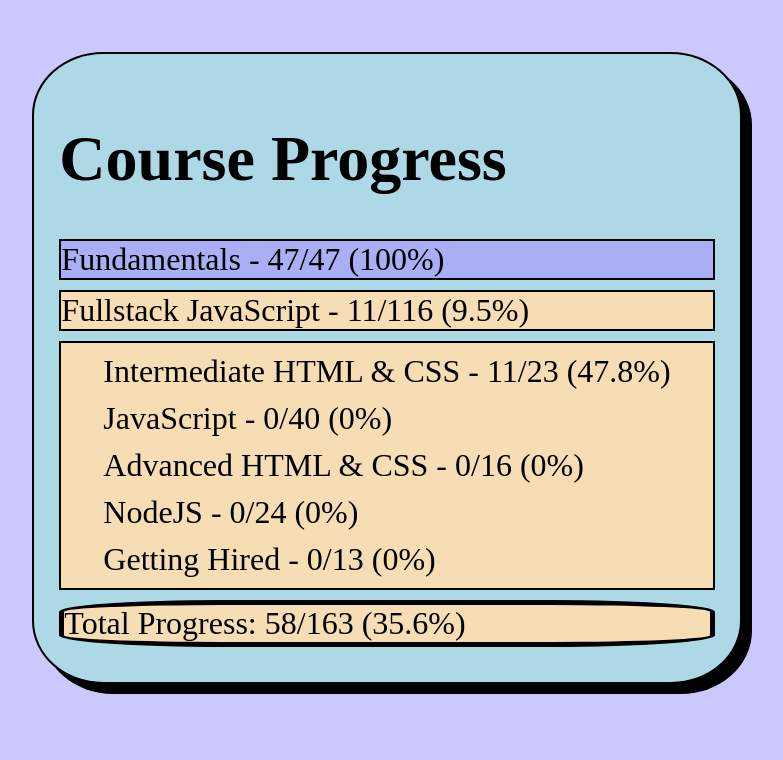
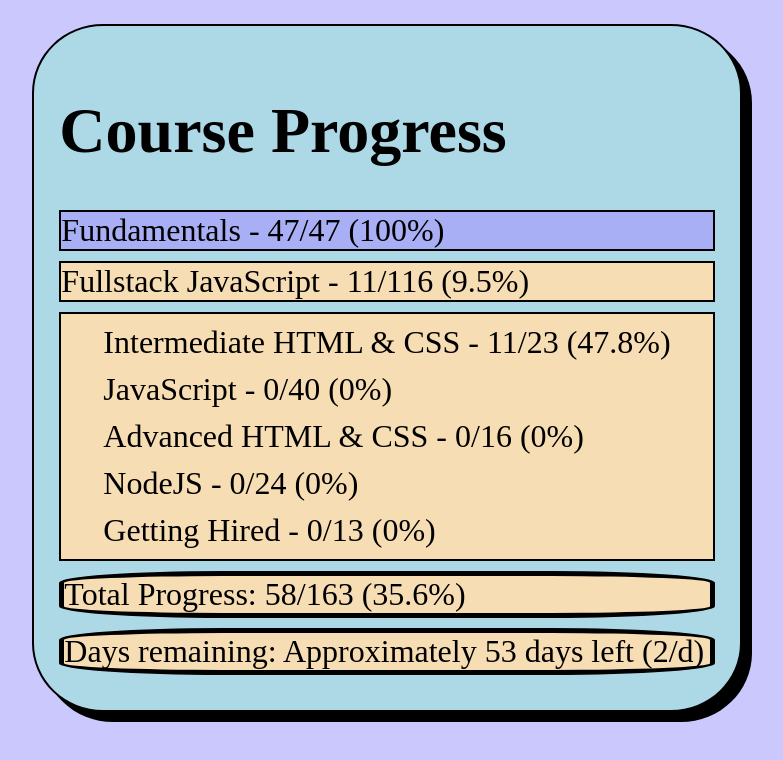
Before and after one commit to jjlagoutaris/progressTracker, a plain HTML site: page index.html in a window 1280 px wide. Shown: the whole page, without its empty margins (253-1036 px from the left). Drawn offline with Linux system fonts and the light colour scheme.

Commit message:
added days tracker

```diff
--- a/index.html
+++ b/index.html
@@ -22,7 +22,9 @@
             <li class="li5">Getting Hired - </li>
         </ul>
         <div class="total">Total Progress: </div>
+        <div class="days-left">Days remaining: </div>
     </div>
+
     <script src="js.js"></script>
 </body>
 </html>
--- a/js.js
+++ b/js.js
@@ -19,28 +19,39 @@ const FullStackJSCompleted = intermediateHTMLandCSSCompleted + JSCompleted +
 
 const totalCompleted = fundamentalsCompleted + FullStackJSCompleted;
 const totalLessons = totalFundamentals + totalFullStackJS;
+const totalRemaining = totalLessons - totalCompleted;
 
 
 
 const fundamentals = document.querySelector('.fundamentals');
 fundamentals.textContent += `${fundamentalsCompleted}/${totalFundamentals}
 (${(fundamentalsCompleted/totalFundamentals).toFixed(3)*100}%)`;
+
 const fullstackJS = document.querySelector('.fullstackJS');
 fullstackJS.textContent += `${FullStackJSCompleted}/${totalFullStackJS}
 (${(FullStackJSCompleted/totalFullStackJS).toFixed(3)*100}%)`;
+
 const intermediateHTMLandCSS = document.querySelector('.li1');
 intermediateHTMLandCSS.textContent += `${intermediateHTMLandCSSCompleted}/${totalIntermediateHTMLandCSSLessons}
 (${(intermediateHTMLandCSSCompleted/totalIntermediateHTMLandCSSLessons).toFixed(3)*100}%)`;
+
 const JavaScript = document.querySelector('.li2');
 JavaScript.textContent += `${JSCompleted}/${totalJS} (${(JSCompleted/totalJS).toFixed(3)*100}%)`;
+
 const advancedHTMLandCSS = document.querySelector('.li3');
 advancedHTMLandCSS.textContent += `${advancedHTMLandCSSCompleted}/${totalAdvancedHTMLandCSS}
 (${(advancedHTMLandCSSCompleted/totalAdvancedHTMLandCSS).toFixed(3)*100}%)`;
+
 const nodeJS = document.querySelector('.li4');
 nodeJS.textContent += `${nodeJSCompleted}/${totalNodeJS}
 (${(nodeJSCompleted/totalNodeJS).toFixed(3)*100}%)`;
+
 const gettingHired = document.querySelector('.li5');
 gettingHired.textContent += `${gettingHiredCompleted}/${totalGettingHired}
 (${(gettingHiredCompleted/totalGettingHired).toFixed(3)*100}%)`;
+
 const total = document.querySelector('.total');
 total.textContent += `${totalCompleted}/${totalLessons} (${(totalCompleted/totalLessons).toFixed(3)*100}%)`;
+
+const daysLeft = document.querySelector('.days-left');
+daysLeft.textContent += `Approximately ${(totalRemaining / 2).toFixed(0)} days left (2/d)`;
--- a/style.css
+++ b/style.css
@@ -41,7 +41,7 @@ li{
 div{
     margin: 10px;
 }
-.total{
+.total, .days-left{
     margin: 10px 0;
     font-size: 2rem;
     background-color: #F7DDB4;
```
